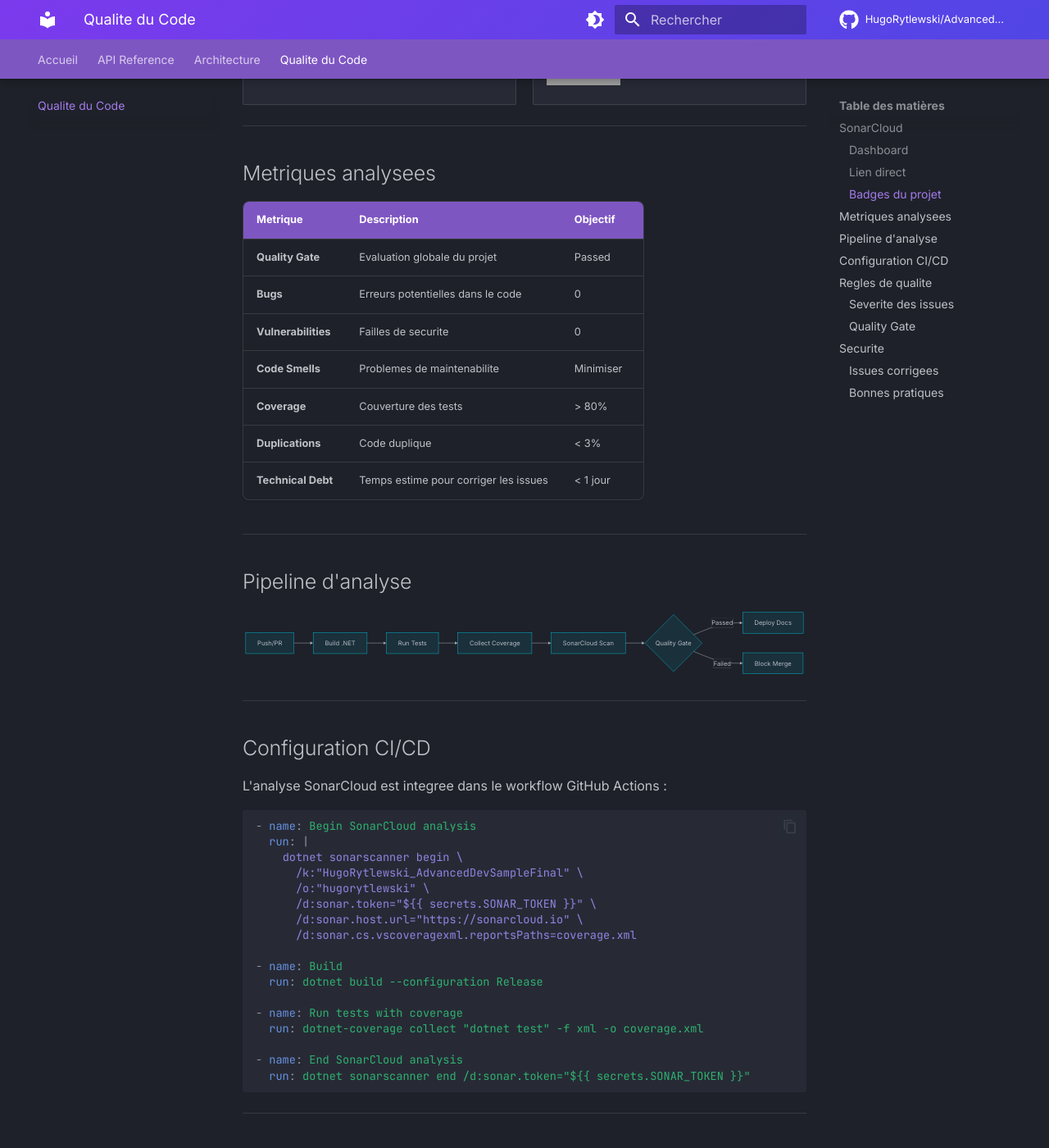
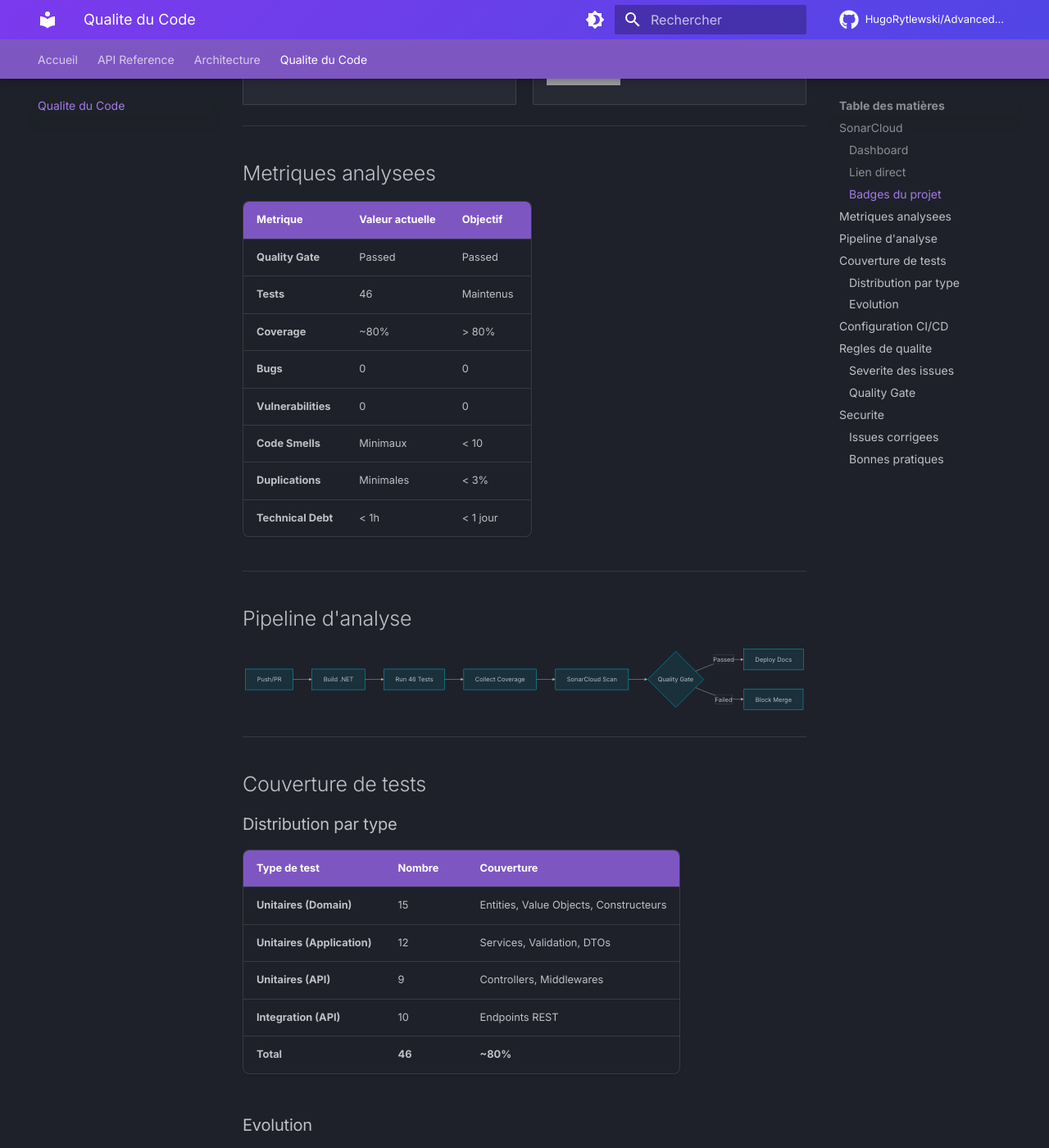
Before and after one commit to HugoRytlewski/AdvancedDevSampleFinal, an MkDocs documentation site: the page built from docs/sonarcloud.md, in a window 1280 px wide and 1400 px high, scrolled down 562 px. Shown: the whole window at 82% size. Built offline with MkDocs 1.6.1 and Material for MkDocs 9.7.7, drawn with Linux system fonts in a browser that asks for light colours; comment, search, counter and statistics services are not loaded; some of the changed text lies outside the part shown; grey boxes are pictures that could not be loaded.

Commit message:
docs: update test statistics to 46 tests with 80% coverage

````diff
--- a/docs/sonarcloud.md
+++ b/docs/sonarcloud.md
@@ -40,15 +40,16 @@ Accedez au rapport complet sur SonarCloud :
 
 ## Metriques analysees
 
-| Metrique | Description | Objectif |
-|----------|-------------|----------|
-| **Quality Gate** | Evaluation globale du projet | Passed |
-| **Bugs** | Erreurs potentielles dans le code | 0 |
-| **Vulnerabilities** | Failles de securite | 0 |
-| **Code Smells** | Problemes de maintenabilite | Minimiser |
-| **Coverage** | Couverture des tests | > 80% |
-| **Duplications** | Code duplique | < 3% |
-| **Technical Debt** | Temps estime pour corriger les issues | < 1 jour |
+| Metrique | Valeur actuelle | Objectif |
+|----------|----------------|----------|
+| **Quality Gate** | Passed | Passed |
+| **Tests** | 46 | Maintenus |
+| **Coverage** | ~80% | > 80% |
+| **Bugs** | 0 | 0 |
+| **Vulnerabilities** | 0 | 0 |
+| **Code Smells** | Minimaux | < 10 |
+| **Duplications** | Minimales | < 3% |
+| **Technical Debt** | < 1h | < 1 jour |
 
 ---
 
@@ -57,12 +58,40 @@ Accedez au rapport complet sur SonarCloud :
 ```mermaid
 graph LR
     A[Push/PR] --> B[Build .NET]
-    B --> C[Run Tests]
+    B --> C[Run 46 Tests]
     C --> D[Collect Coverage]
     D --> E[SonarCloud Scan]
     E --> F{Quality Gate}
     F -->|Passed| G[Deploy Docs]
     F -->|Failed| H[Block Merge]
+```
+
+---
+
+## Couverture de tests
+
+### Distribution par type
+
+| Type de test | Nombre | Couverture |
+|--------------|--------|------------|
+| **Unitaires (Domain)** | 15 | Entities, Value Objects, Constructeurs |
+| **Unitaires (Application)** | 12 | Services, Validation, DTOs |
+| **Unitaires (API)** | 9 | Controllers, Middlewares |
+| **Integration (API)** | 10 | Endpoints REST |
+| **Total** | **46** | **~80%** |
+
+### Evolution
+
+```mermaid
+graph LR
+    A[Initial: 29 tests] --> B[+5 AuthController]
+    B --> C[+4 Middleware]
+    C --> D[+6 Product]
+    D --> E[+3 Service]
+    E --> F[Final: 46 tests]
+
+    style A fill:#ff6b6b
+    style F fill:#51cf66
 ```
 
 ---
````
Also changed, not shown: other parts of docs/sonarcloud.md (+3 -1 lines), docs/index.md (+7 -5 lines).
